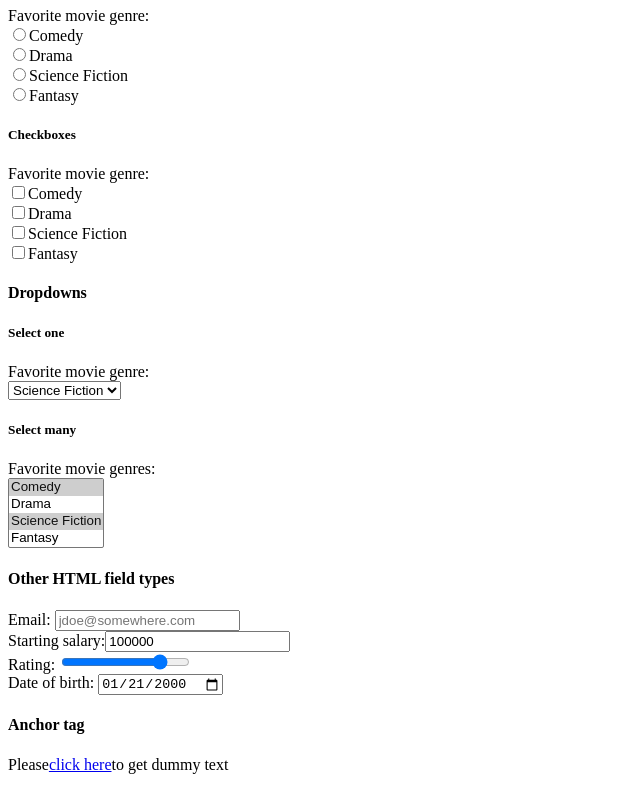
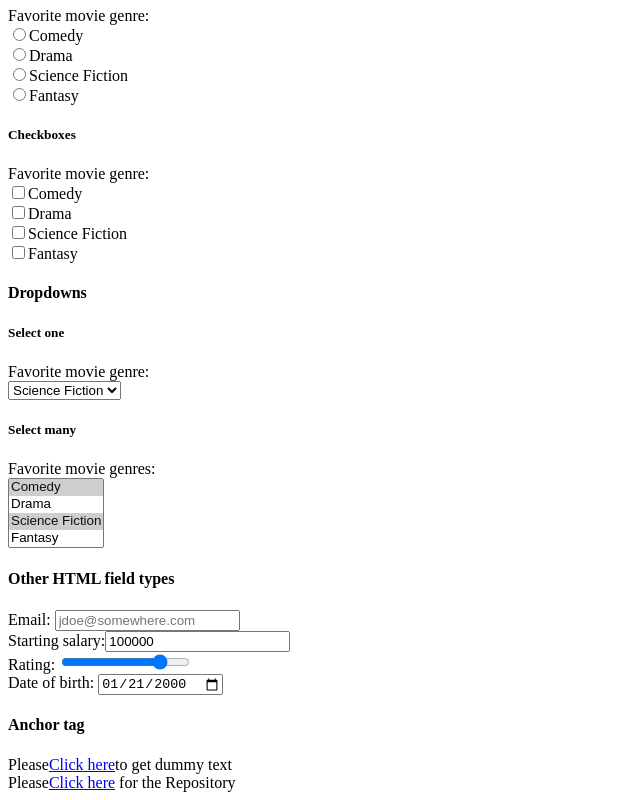
Before and after one commit to shashhwatiwari/kambaz-react-web-app, a React (Vite) app: page / in a window 1280 px wide. Shown: the part 2853-3653 px from the top of the page, without its empty margins (0-640 px from the left). Built offline with nearby package versions, Linux system fonts and the light colour scheme.

Commit message:
Lab1 push to add Github Repo link

```diff
--- a/src/Labs/Lab1/index.tsx
+++ b/src/Labs/Lab1/index.tsx
@@ -273,8 +273,10 @@ export default function Lab1() {
             <div>
                 <h4>Anchor tag</h4>
                 Please
-                <a href="https://www.lipsum.com" id="wd-lipsum">click here</a>
+                <a href="https://www.lipsum.com" id="wd-lipsum">Click here</a>
                 to get dummy text<br/>
+                Please
+                <a href="https://github.com/shashhwatiwari/kambaz-react-web-app" id="wd-github">Click here</a> for the Repository
             </div>
         </div>
     );
```
